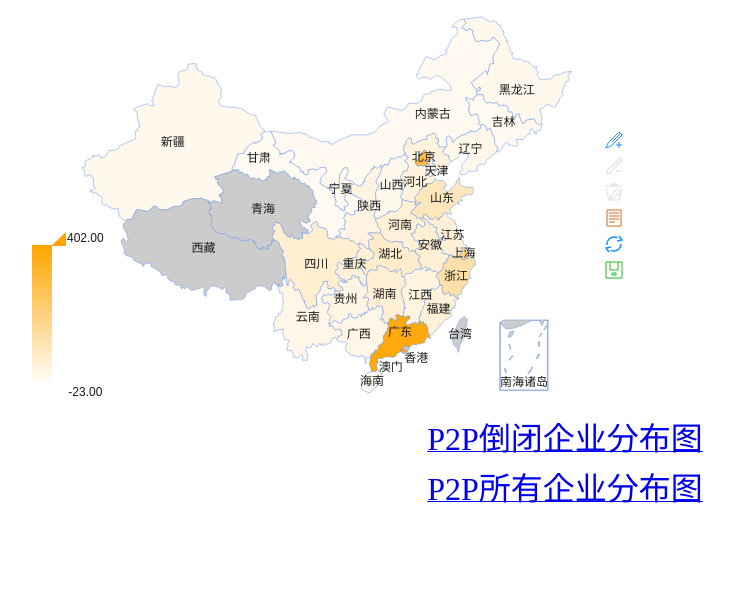
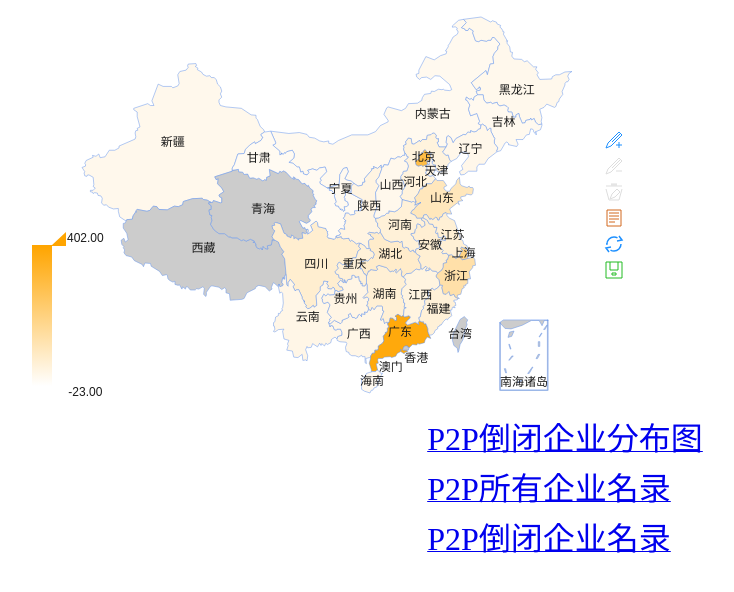
Before and after one commit to BZRLC/simple, a plain HTML site: page 第二级链接/P2P企业分布.html in a window 1280 px wide. Shown: the part 126-718 px from the top of the page, without its empty margins (275-1009 px from the left). Drawn offline with Linux system fonts and the light colour scheme.

Commit message:
Update P2P企业分布.html

```diff
--- a/第二级链接/P2P企业分布.html
+++ b/第二级链接/P2P企业分布.html
@@ -1,3 +1,4 @@
+
 
 <html>
   <head>
@@ -207,7 +208,15 @@
 		<tr>
 			<td>
 				<div style = "margin-left:400px; height:400px width:400px">
-					<a class="hvr-bounce-to-bottom" href = "./P2P倒闭企业名录信息.html" target="_blank"><font size = "6">P2P所有企业分布图</font></a>
+					<a class="hvr-bounce-to-bottom" href = "./P2P所有企业名录信息.html" target="_blank"><font size = "6">P2P所有企业名录</font></a>
+
+				</div>
+			</td>
+		</tr>
+		<tr>
+			<td>
+				<div style = "margin-left:400px; height:400px width:400px">
+					<a class="hvr-bounce-to-bottom" href = "./P2P倒闭企业名录信息.html" target="_blank"><font size = "6">P2P倒闭企业名录</font></a>
 
 				</div>
 			</td>
```
